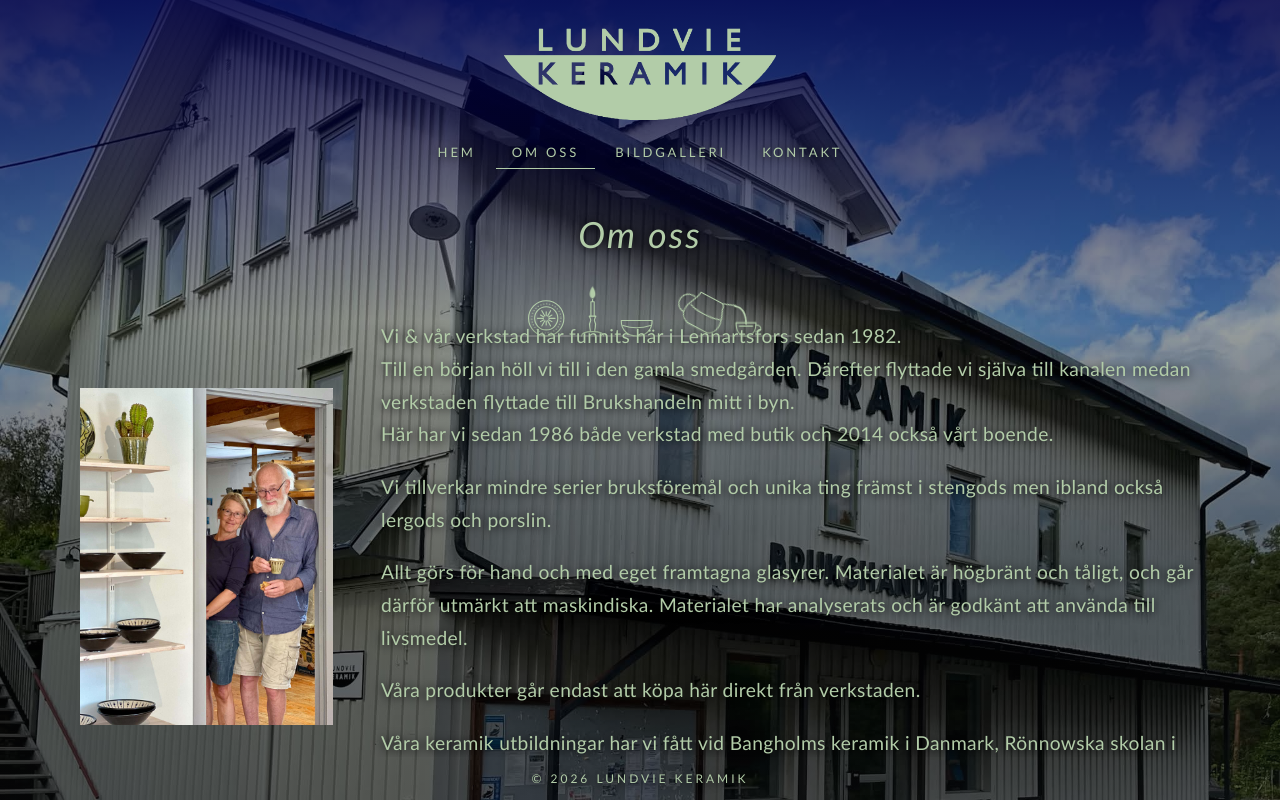
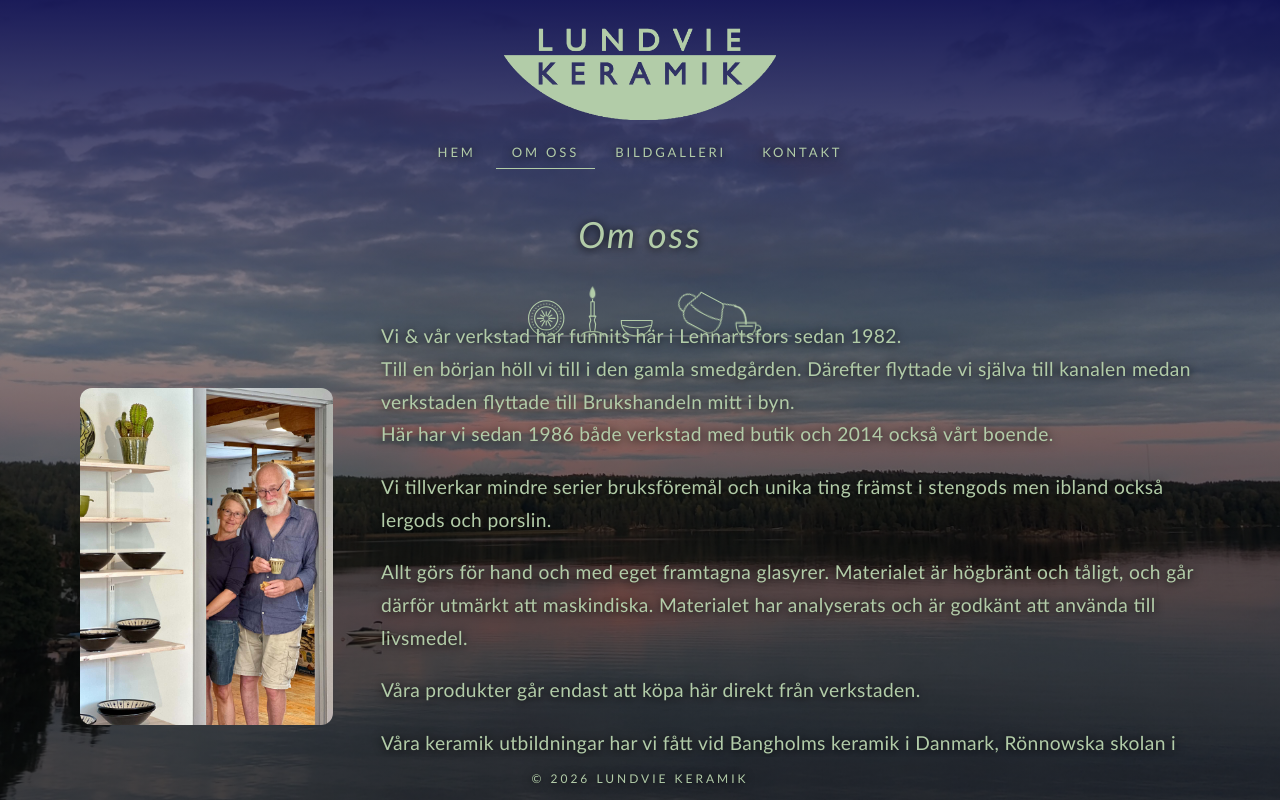
Before and after one commit to BjerveN92/lundvie-keramik, a SvelteKit app: page /about in a window 1280 px wide. Built offline with nearby package versions, Linux system fonts and the light colour scheme.

Commit message:
final touch for website 1.0

```diff
--- a/src/routes/+layout.svelte
+++ b/src/routes/+layout.svelte
@@ -4,25 +4,33 @@
   import logo from "$lib/assets/lundvie_keramik_logo.png";
   import bgPhoto from "$lib/assets/Messenger_creation_8FD094FB-71F8-470E-B830-5E8A95A3793A.jpeg";
   import workshopPhoto from "$lib/assets/verkstan1.jpg";
+  import aboutPhoto from "$lib/assets/bkrnd_1.jpg";
+  import cupsPhoto from "$lib/assets/Messenger_creation_D8975E6A-430C-485D-920B-C1C75D5A16E7.jpeg";
   import "@fontsource-variable/josefin-sans";
   import "@fontsource-variable/josefin-sans/wght-italic.css";
   let { children } = $props();
 
-  // which background photo each page shows
-  const backgrounds = [bgPhoto, workshopPhoto];
+  // one background layer per page — pages may share a photo, but each
+  // still gets its own layer so every page change dips through black
+  const backgrounds = [
+    { path: "/about", src: aboutPhoto },
+    { path: "/pictures", src: workshopPhoto },
+    { path: "/kontakt", src: cupsPhoto },
+    { path: "/", src: bgPhoto }, // fallback, keep last
+  ];
   const currentBg = $derived(
-    page.url.pathname.startsWith("/pictures") ? workshopPhoto : bgPhoto
+    backgrounds.find((bg) => page.url.pathname.startsWith(bg.path))!
   );
 
   // a photo only fades in once it's fully decoded, so it never appears
   // half-loaded; until then the screen just stays black
   // (the first page's photo counts as ready right away, so it's there on load)
   let ready: Record<string, boolean> = $state({
-    [untrack(() => currentBg)]: true,
+    [untrack(() => currentBg.src)]: true,
   });
 
   $effect(() => {
-    for (const src of backgrounds) {
+    for (const { src } of backgrounds) {
       if (ready[src]) continue;
       const img = new Image();
       img.src = src;
@@ -35,13 +43,13 @@
 </script>
 
 <div class="page-wrapper">
-  <!-- one layer per photo: the old one fades to black, then the new one
+  <!-- one layer per page: the old one fades to black, then the new one
        fades up from black -->
-  {#each backgrounds as src (src)}
+  {#each backgrounds as bg (bg.path)}
     <div
       class="bg"
-      class:visible={src === currentBg && ready[src]}
-      style="background-image: url({src});"
+      class:visible={bg === currentBg && ready[bg.src]}
+      style="background-image: url({bg.src});"
       aria-hidden="true"
     ></div>
   {/each}
@@ -91,6 +99,8 @@
     --color-beige: #050402;
     --color-beige-dark: #ccbb90;
     --color-black: #0a0a0a;
+    /* the deep blue at the top of the scrim; also shown between photos */
+    --color-blue: rgb(1, 1, 68);
     --color-white: rgb(252, 252, 252);
 
     /* lines-only look: no panels, just hairlines and ornaments straight on
@@ -146,6 +156,7 @@
     height: 100dvh;
     overflow: hidden;
     isolation: isolate;
+    background-color: var(--color-blue); /* seen while photos change */
     text-shadow: var(--text-shadow);
   }
 
--- a/src/routes/about/+page.svelte
+++ b/src/routes/about/+page.svelte
@@ -79,6 +79,7 @@
     width: auto;
     min-width: 0;
     max-width: 50%;
+    border-radius: 0.75rem;
     object-fit: contain;
     display: block;
   }
```
Also changed, not shown: src/lib/components/awesomeAnimCompontent.svelte (deleted, +0 -82 lines), src/lib/components/pictures.svelte (+8 -1 lines).
